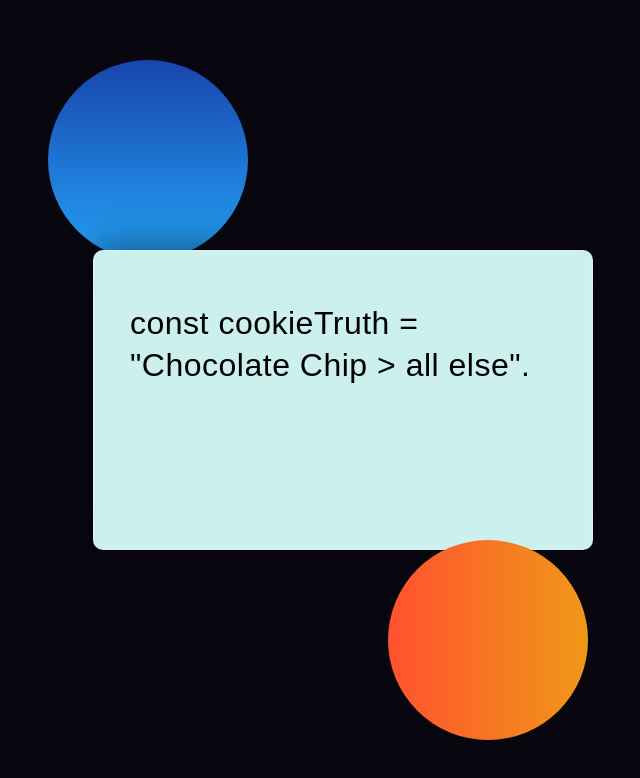
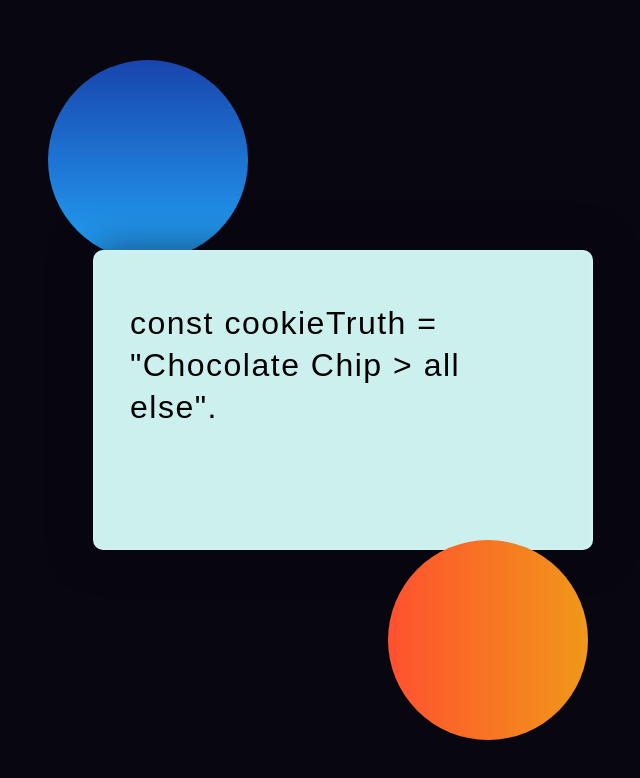
Before and after one commit to jeremysb1/glassmorphism1, a plain HTML site: page index.html in a window 1280 px wide. Shown: the whole page, without its empty margins (297-937 px from the left). Drawn offline with Linux system fonts and the light colour scheme.

Commit message:
changed letter-spacing

```diff
--- a/style.css
+++ b/style.css
@@ -60,7 +60,7 @@ form {
 form * {
     font-family: 'Poppins',sans-serif;
     color: #000000;
-    letter-spacing: 0.5px;
+    letter-spacing: 1.5px;
     outline: none;
     border: none;
 }
```
